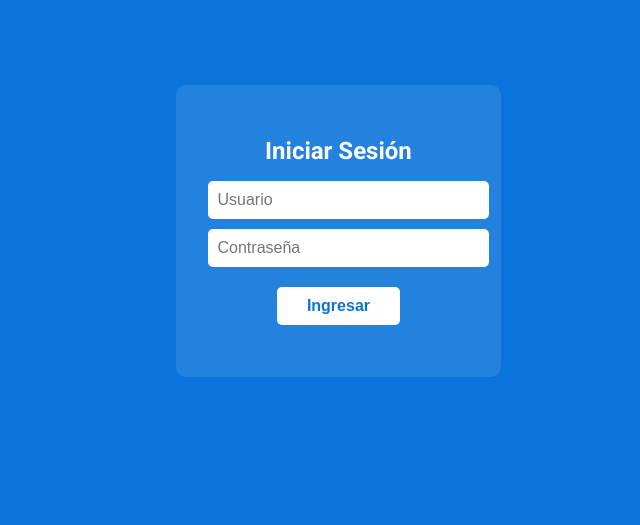
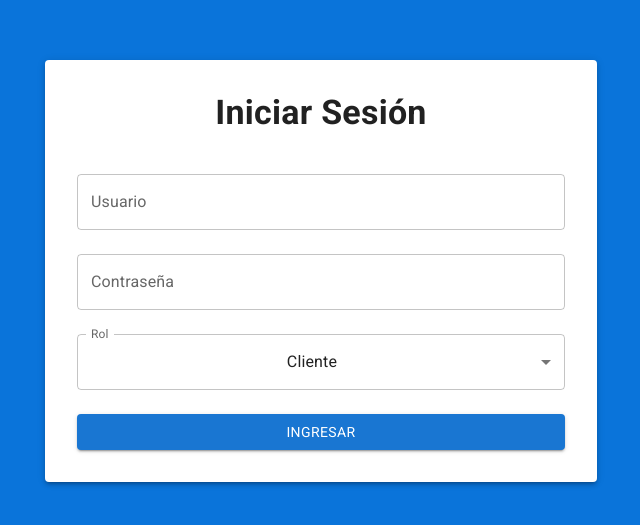
Before and after one commit to Deliverar-Datos/Frontend, a React (Create React App) app in the folder frontend-bi/: page / in a window 1280 px wide. Shown: the part 169-694 px from the top of the page, without its empty margins (319-959 px from the left). Built offline with nearby package versions, Linux system fonts and the light colour scheme.

Commit message:
material UI

```diff
--- a/frontend-bi/package.json
+++ b/frontend-bi/package.json
@@ -3,10 +3,16 @@
   "version": "0.1.0",
   "private": true,
   "dependencies": {
+    "@emotion/react": "^11.14.0",
+    "@emotion/styled": "^11.14.0",
+    "@mui/icons-material": "^7.1.0",
+    "@mui/material": "^7.1.0",
     "@testing-library/dom": "^10.4.0",
     "@testing-library/jest-dom": "^6.6.3",
     "@testing-library/react": "^16.3.0",
     "@testing-library/user-event": "^13.5.0",
+    "powerbi-client": "^2.23.1",
+    "powerbi-client-react": "^2.0.0",
     "react": "^19.1.0",
     "react-dom": "^19.1.0",
     "react-router-dom": "^7.6.0",
--- /dev/null
+++ b/frontend-bi/src/components/PowerBIEmbed.js
@@ -0,0 +1,39 @@
+import React from 'react';
+import { PowerBIEmbed } from 'powerbi-client-react';
+import { models } from 'powerbi-client';
+
+function PowerBIEmbedSimple() {
+  return (
+    <div style={{ height: '600px', width: '100%', maxWidth: '1200px', margin: '0 auto' }}>
+      <PowerBIEmbed
+        embedConfig={{
+          type: 'report',
+          id: 'a70a4a8f-20cf-4e2b-9b3d-ecafed7f8381', // ID del reporte público de ejemplo
+          embedUrl: 'https://app.powerbi.com/view?r=eyJrIjoiNTRjNjAxYjgtYjE4Ni00YTcxLTliZGEtMTBlMzYwYzUzNDgwIiwidCI6ImQwNDExNjFjLTA2MjctNDVkZS1hMTM2LTg0ZDliYmQ2ZDYyOSIsImMiOjR9',
+          tokenType: models.TokenType.Embed,
+          accessToken: '', // Para públicos puede dejarse vacío
+          settings: {
+            panes: {
+              filters: { visible: false },
+              pageNavigation: { visible: false }
+            },
+            navContentPaneEnabled: false
+          }
+        }}
+        eventHandlers={
+          new Map([
+            ['loaded', () => console.log('Reporte cargado')],
+            ['rendered', () => console.log('Reporte renderizado')],
+            ['error', (event) => console.error('Error:', event.detail)]
+          ])
+        }
+        cssClassName={"report-style-class"}
+        getEmbeddedComponent={(report) => {
+          console.log('Instancia del reporte:', report);
+        }}
+      />
+    </div>
+  );
+}
+
+export default PowerBIEmbedSimple;
--- a/frontend-bi/src/screens/Dashboard.js
+++ b/frontend-bi/src/screens/Dashboard.js
@@ -1,7 +1,15 @@
 import React from 'react';
+import {
+  Container,
+  Typography,
+  Paper,
+  Box
+} from '@mui/material';
+import PowerBIEmbedSimple from '../components/PowerBIEmbed';
 
 function Dashboard() {
   const isAuth = localStorage.getItem('auth');
+  const role = localStorage.getItem('role');
 
   if (!isAuth) {
     window.location.href = '/';
@@ -9,17 +17,21 @@ function Dashboard() {
   }
 
   return (
-    <div>
-      <h2>Tablero Power BI</h2>
-      <iframe
-        title="Power BI"
-        width="1000"
-        height="600"
-        src="https://app.powerbi.com/view?r=TU_URL_PUBLICA_DEL_TABLERO"
-        frameBorder="0"
-        allowFullScreen
-      />
-    </div>
+    <Container maxWidth="lg" sx={{ mt: 6 }}>
+      <Paper elevation={3} sx={{ padding: 4 }}>
+        <Typography variant="h4" fontWeight="bold" textAlign="center" gutterBottom>
+          Dashboard Power BI
+        </Typography>
+
+        <Typography variant="subtitle1" textAlign="center" mb={4}>
+          Rol actual: <strong>{role}</strong>
+        </Typography>
+
+        <Box sx={{ display: 'flex', justifyContent: 'center' }}>
+          <PowerBIEmbedSimple />
+        </Box>
+      </Paper>
+    </Container>
   );
 }
 
--- a/frontend-bi/src/screens/Login.js
+++ b/frontend-bi/src/screens/Login.js
@@ -1,15 +1,20 @@
 import React, { useState } from 'react';
 import { useNavigate } from 'react-router-dom';
+import {
+  Container, Box, TextField, Button, Typography, MenuItem, Paper
+} from '@mui/material';
 
 function Login() {
   const [user, setUser] = useState('');
   const [pass, setPass] = useState('');
+  const [role, setRole] = useState('cliente');
   const [error, setError] = useState('');
   const navigate = useNavigate();
 
   const handleLogin = () => {
     if (user === 'admin' && pass === '1234') {
       localStorage.setItem('auth', 'true');
+      localStorage.setItem('role', role);
       navigate('/dashboard');
     } else {
       setError('Usuario o contraseña incorrectos');
@@ -17,13 +22,49 @@ function Login() {
   };
 
   return (
-    <div className="login-container">
-      <h2>Iniciar Sesión</h2>
-      <input placeholder="Usuario" value={user} onChange={(e) => setUser(e.target.value)} />
-      <input placeholder="Contraseña" type="password" value={pass} onChange={(e) => setPass(e.target.value)} />
-      <button onClick={handleLogin}>Ingresar</button>
-      {error && <p style={{ color: 'red' }}>{error}</p>}
-    </div>
+    <Container maxWidth="sm">
+      <Paper elevation={3} sx={{ padding: 4, marginTop: 10, textAlign: 'center' }}>
+        <Typography variant="h4" fontWeight="bold" mb={3}>
+          Iniciar Sesión
+        </Typography>
+        <TextField
+          fullWidth
+          label="Usuario"
+          margin="normal"
+          value={user}
+          onChange={(e) => setUser(e.target.value)}
+        />
+        <TextField
+          fullWidth
+          label="Contraseña"
+          type="password"
+          margin="normal"
+          value={pass}
+          onChange={(e) => setPass(e.target.value)}
+        />
+        <TextField
+          fullWidth
+          select
+          label="Rol"
+          value={role}
+          onChange={(e) => setRole(e.target.value)}
+          margin="normal"
+        >
+          <MenuItem value="cliente">Cliente</MenuItem>
+          <MenuItem value="admin">Admin</MenuItem>
+        </TextField>
+        <Button
+          variant="contained"
+          color="primary"
+          fullWidth
+          sx={{ mt: 2 }}
+          onClick={handleLogin}
+        >
+          Ingresar
+        </Button>
+        {error && <Typography color="error" mt={2}>{error}</Typography>}
+      </Paper>
+    </Container>
   );
 }
 
```
Also changed, not shown: 2 other files (tests, documents, lock files or other folders).
